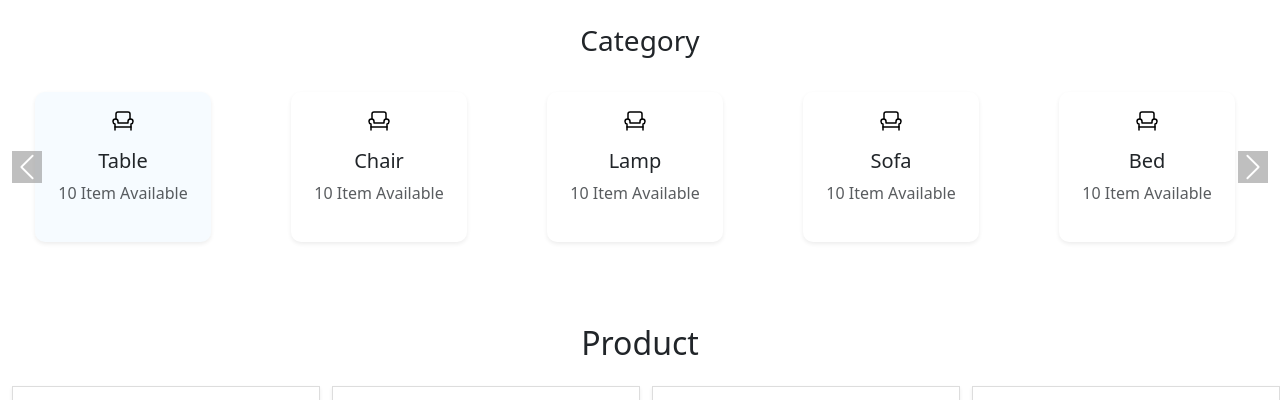
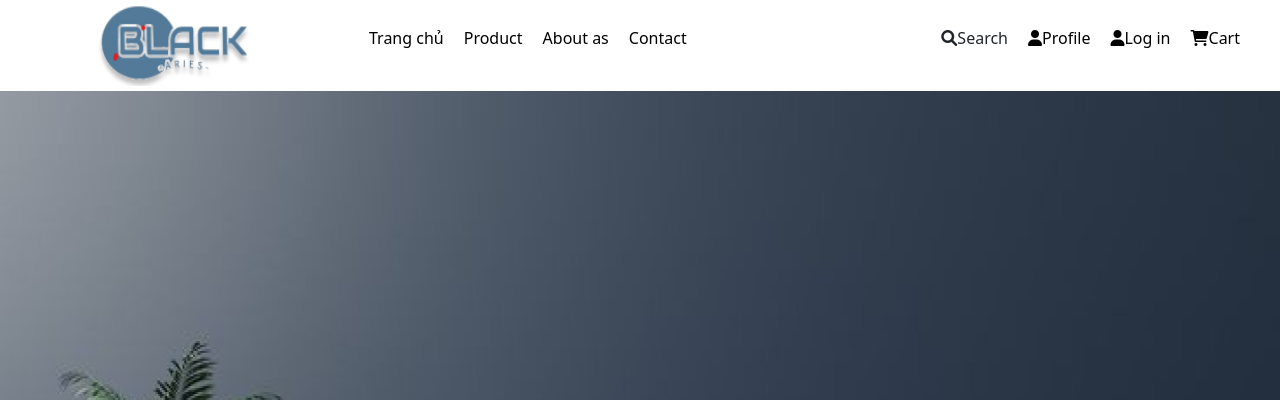
Before and after one commit to binhhoang249/Black-Aries-Project, a PHP site: page /Black-Aries-Project/ in a window 1280 px wide. Shown: the top 400 px of the page. Run offline with PHP 8.4, Linux system fonts and the light colour scheme; data comes from the database, SQL or seed files in the repository; data that the repository does not hold is empty.

Commit message:
inprove interface homeface

```diff
--- a/MVC/Views/Homepage.php
+++ b/MVC/Views/Homepage.php
@@ -8,9 +8,16 @@
     <link href="public/css/homepage.css" rel="stylesheet">
      <script src="https://cdn.jsdelivr.net/npm/bootstrap@5.3.0/dist/js/bootstrap.bundle.min.js"></script>
     <script src="https://cdn.jsdelivr.net/npm/bootstrap@5.3.3/dist/js/bootstrap.bundle.min.js"></script>
+     <link href="https://cdnjs.cloudflare.com/ajax/libs/font-awesome/6.0.0-beta3/css/all.min.css" rel="stylesheet">
 </head>
 <body>
-    <?php extract($data); ?>
+    <?php extract($data);
+    include_once 'MVC/Views/header.php';
+     ?>
+    <div style="width:100%;height:696px;position:relative">
+        <img style="width:100%;height:100%" src="public/images/Rectangle 12.png" alt="Banner">
+        <p style="position:absolute;top:50%;left:50%;font-size:64px;color:white;transform:translateX(-50%);width:864px;">Welcome to my Black Aries</p>
+    </div>
     <div id="container">
         <!-- category -->
         <div class="container py-4">
@@ -156,6 +163,7 @@
             </div>
         </div>
     </div>
+    <?php include_once 'MVC/Views/footer.php'    ?>
     <script src="http://localhost/Black-Aries-Project/public/js/homepage.js"></script>
 </body>
 </html>
--- a/MVC/Views/footer.php
+++ b/MVC/Views/footer.php
@@ -7,8 +7,6 @@
         justify-content:space-between;
         padding: 10px 20px;
         background-color:rgba(82, 122, 154, 0.41);
-        position:fixed;
-        bottom:0;
         width:100%
     }
     a{
--- a/MVC/Views/header.php
+++ b/MVC/Views/header.php
@@ -1,7 +1,4 @@
 <style>
-    body{
-        background: gray;
-    }
     *{
         box-sizing:border-box;
     }
@@ -18,6 +15,7 @@
         position:sticky;
         top:0;
         width:100%;
+        z-index:1000;
     }
     .header-logo{
         display:flex;
@@ -25,8 +23,8 @@
         margin-left:30px;
     }
     .header-logo-icon{
-        width:120px;
-        height:60px;
+        width:227px;
+        height:81px;
     }
     .header-logo-icon img{
         height:100%;
@@ -82,7 +80,7 @@
 <!-- link: <link href="https://cdnjs.cloudflare.com/ajax/libs/font-awesome/6.0.0-beta3/css/all.min.css" rel="stylesheet">  -->
 <header>
     <div class="header-logo">
-        <div class="header-logo-icon"><img src="" alt="Logo web"></div>
+        <div class="header-logo-icon"><img src="public/images/logo_shop-removebg-preview 1.png" alt="Logo web"></div>
         <div class="header-logo-navigation">
             <ul>
                 <li><a href="#">Trang chủ</a></li>
```
Also changed, not shown: public/icon/search.svg (added), public/images/Rectangle 12.png (added), public/images/logo_shop-removebg-preview 1.png (added).
